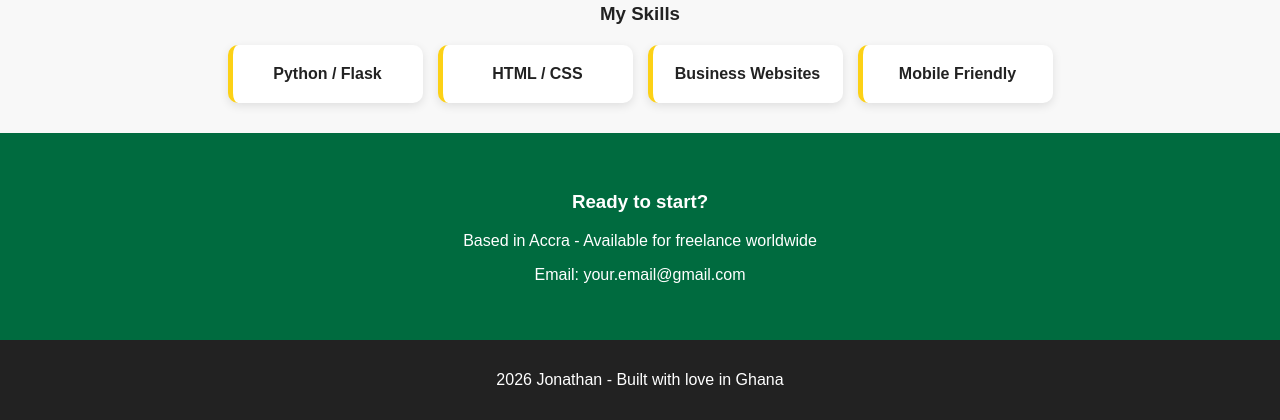
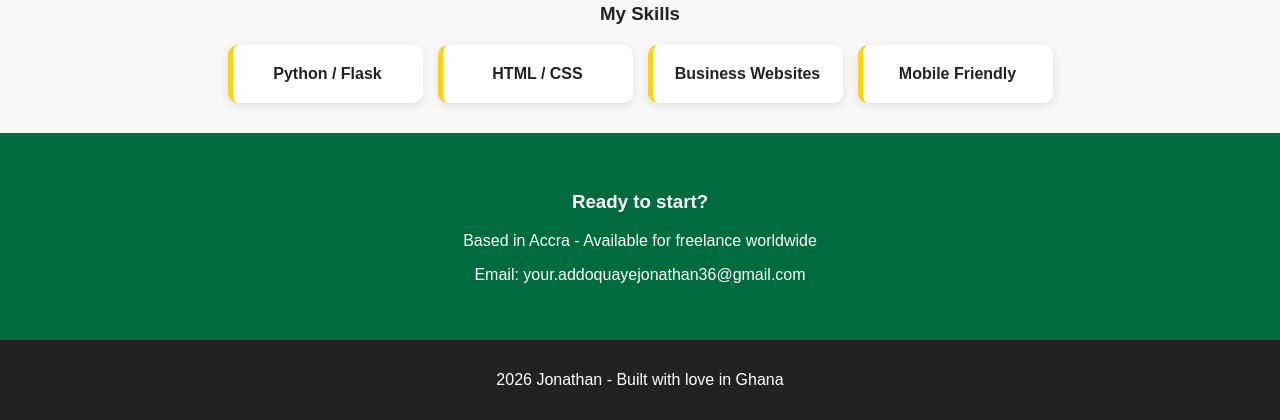
Before and after one commit to BobNathan177/JonathanPortfolio, a Flask app: page / in a window 1280 px wide. Shown: the part 516-936 px from the top of the page. Run offline with Flask 3, Linux system fonts and the light colour scheme.

Commit message:
Update contact email in index.html

```diff
--- a/templates/index.html
+++ b/templates/index.html
@@ -27,7 +27,7 @@
 <section class="contact">
 <h3>Ready to start?</h3>
 <p>Based in Accra - Available for freelance worldwide</p>
-<p>Email: your.email@gmail.com</p>
+<p>Email: your.addoquayejonathan36@gmail.com</p>
 </section>
 <footer><p>2026 Jonathan - Built with love in Ghana</p></footer>
 </body>
```
